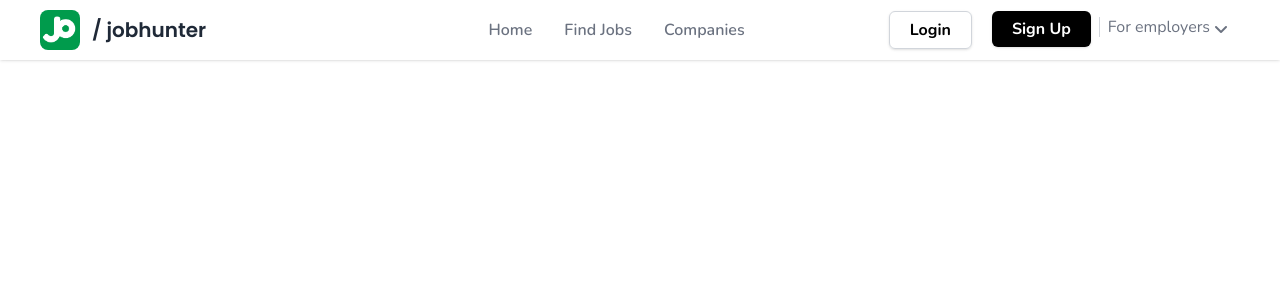
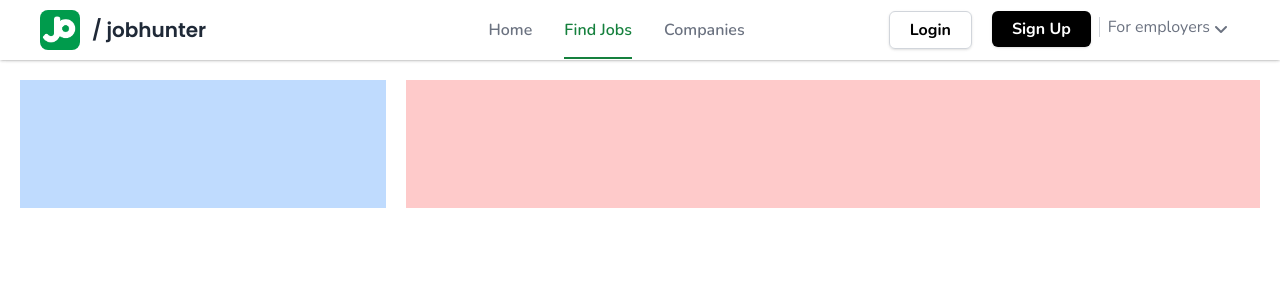
Before and after one commit to noobnarayan/job-hunter, a React (Vite) app: page /jobs in a window 1280 px wide. Shown: the top 300 px of the page. Built offline with nearby package versions, Linux system fonts and the light colour scheme; no server answers.

Commit message:
basic changes

```diff
--- a/src/Pages/JobListing.jsx
+++ b/src/Pages/JobListing.jsx
@@ -6,8 +6,8 @@ function JobListing() {
   return (
     <div>
       <Navbar />
-      <TopBanner />
-      {/* <MainJobSection />   */}
+      {/* <TopBanner /> */}
+      <MainJobSection />
     </div>
   );
 }
--- a/src/Routes/AllRoutes.jsx
+++ b/src/Routes/AllRoutes.jsx
@@ -3,12 +3,14 @@ import { Routes, Route } from "react-router-dom";
 import Home from "../Pages/Home";
 import Login from "../components/LoginSignup/Login";
 import Signup from "../components/LoginSignup/Signup";
+import JobListing from "../Pages/JobListing";
 function AllRoutes() {
   return (
     <Routes>
       <Route path="/" element={<Home />} />
       <Route path="/login" element={<Login />} />
       <Route path="/signup" element={<Signup />} />
+      <Route path="/jobs" element={<JobListing />} />
     </Routes>
   );
 }
--- a/src/components/JobListing/MainJobSection.jsx
+++ b/src/components/JobListing/MainJobSection.jsx
@@ -2,11 +2,9 @@ import React from "react";
 import Searchbar from "./Searchbar";
 function MainJobSection() {
   return (
-    <div className="flex px-5 gap-5">
-      <div className="filters bg-blue-200 w-2/6"></div>
-      <div className="jobs bg-red-200 w-4/6">
-        <Searchbar />
-      </div>
+    <div className="flex px-5 gap-5 mt-20">
+      <div className="filters bg-blue-200 h-32 w-[30%]"></div>
+      <div className="jobs bg-red-200 h-32 w-[70%]">{/* <Searchbar /> */}</div>
     </div>
   );
 }
--- /dev/null
+++ b/src/components/JobListing/SideBarFilter.jsx
@@ -0,0 +1,16 @@
+import React from "react";
+
+function SideBarFilter() {
+  return (
+    <div>
+      <div>
+        <div>
+          <span></span>
+          <span></span>
+        </div>
+      </div>
+    </div>
+  );
+}
+
+export default SideBarFilter;
--- a/src/components/Navbar.jsx
+++ b/src/components/Navbar.jsx
@@ -1,5 +1,5 @@
 import React, { useState } from "react";
-import { Link } from "react-router-dom";
+import { Link, NavLink } from "react-router-dom";
 import logo from "./assets/media/JobHunter.png";
 
 function Navbar() {
@@ -10,23 +10,30 @@ function Navbar() {
     },
     {
       title: "Find Jobs",
-      path: "/",
+      path: "/jobs",
     },
     {
       title: "Companies",
-      path: "/",
+      path: "/companies",
     },
   ];
 
   const [open, setOpen] = useState(false);
+  const activeStyle = "text-green-700 pb-4 border-b-2 border-green-700";
   return (
     <div className="shadow w-full fixed top-0 left-0 font-Nunito">
       <div className="md:flex items-center justify-between bg-white py-2.5 md:px-10 px-7">
-        <div className=" font-semibold text-xl cursor-pointer flex items-center text-gray-800">
-          <span className="flex items-center font-Poppins">
-            <img src={logo} className="w-10 rounded-lg mr-3" />/ jobhunter
-          </span>
+        <div className="font-semibold text-xl cursor-pointer flex items-center text-gray-800">
+          <Link to="/" className="flex items-center font-Poppins">
+            <img
+              src={logo}
+              className="w-10 rounded-lg mr-3"
+              alt="JobHunter Logo"
+            />
+            / jobhunter
+          </Link>
         </div>
+
         <div
           onClick={() => setOpen((pre) => !pre)}
           className="text-3xl absolute right-8 top-3 cursor-pointer md:hidden"
@@ -47,16 +54,19 @@ function Navbar() {
                 key={index}
                 className="md:ml-8 text-base font-semibold md:my-0 my-7"
               >
-                <Link
+                <NavLink
                   to={link.path}
-                  className="text-gray-500 hover:text-green-700 hover:pb-4 md:hover:border-b-2 hover:border-green-700 "
+                  className={({ isActive }) =>
+                    isActive
+                      ? activeStyle
+                      : "text-gray-500 hover:text-green-700"
+                  }
                 >
                   {link.title}
-                </Link>
+                </NavLink>
               </li>
             );
           })}
-
           {/* Temperory Hidden */}
           <div className="md:flex block">
             <Link to="/login">
```
